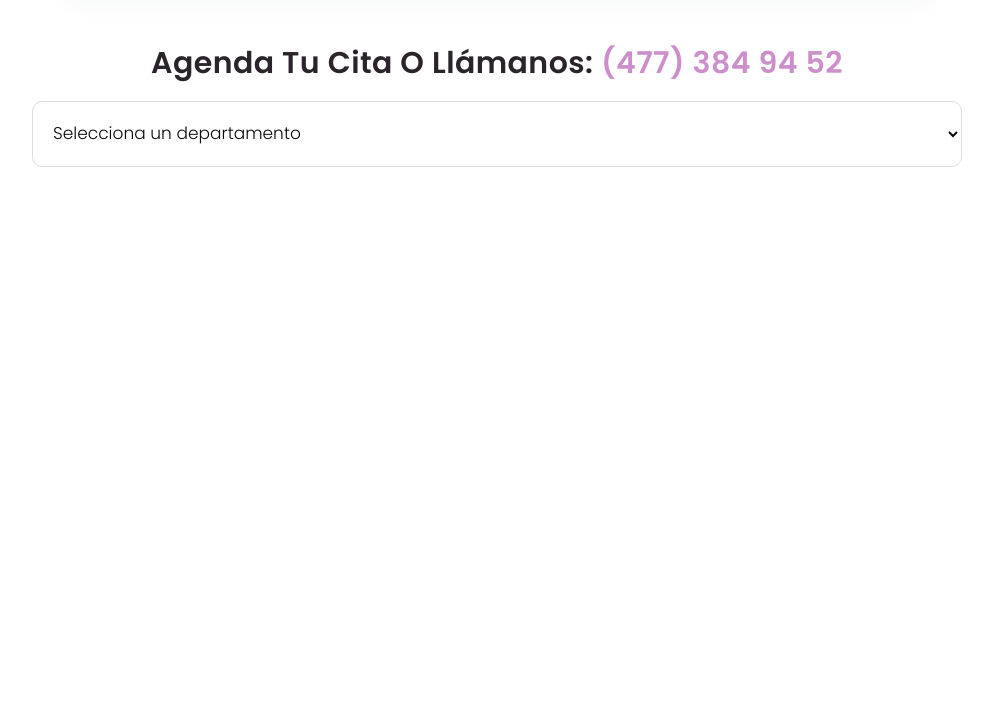
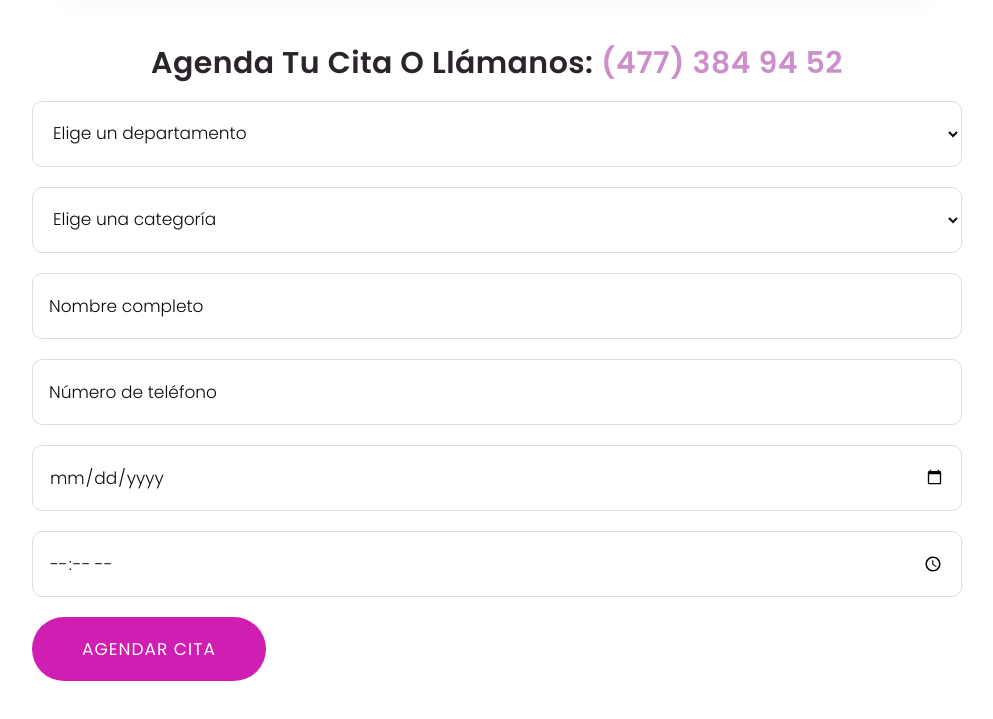
Before and after one commit to ricardovaltierra/leo, a website: page index.html in a window 1280 px wide. Shown: the part 2624-3343 px from the top of the page, without its empty margins (143-1136 px from the left). Drawn offline with nearby package versions, Linux system fonts and the light colour scheme.

Commit message:
Finish section with form

```diff
--- a/index.html
+++ b/index.html
@@ -346,17 +346,44 @@
       </h2>
       <form class="appointment__form flex flex-col gap-y-5">
         <!-- select wrapper -->
-        <div class="">
+        <div class="flex flex-col xl:flex-row gap-5">
           <!-- select 1 -->
           <div class="select relative flex items-center">
             <select class="appareance-none outline-none h-full w-full bg-transparent px-4">
-              <option value="1">Selecciona un departamento</option>
+              <option value="1">Elige un departamento</option>
               <option value="2">Departamento 1</option>
               <option value="3">Departamento 2</option>
               <option value="4">Departamento 3</option>
             </select>
           </div>
+          <!-- select 2 -->
+          <div class="select relative flex items-center">
+            <select class="appareance-none outline-none h-full w-full bg-transparent px-4">
+              <option value="1">Elige una categoría</option>
+              <option value="2">Textiles</option>
+              <option value="3">Bienestar</option>
+              <option value="4">Tiempo libre</option>
+              <option value="5">Oficina y tecnología</option>
+              <option value="6">Hogar</option>
+              <option value="7">Bebidas</option>
+            </select>
+          </div>
         </div>
+        <!-- input wrapper -->
+        <div class="flex flex-col xl:flex-row gap-5">
+          <input type="text" class="input" placeholder="Nombre completo">
+          <input type="tel" class="input" placeholder="Número de teléfono"
+            id="phone" name="phone">
+        </div>
+        <!-- input wrapper -->
+        <div class="flex flex-col xl:flex-row gap-5">
+          <input class="input" type="date">
+          <input class="input" type="time">
+        </div>
+        <!-- btn -->
+        <button class="btn btn-lg btn-accent self-start" type="submit">
+          Agendar cita
+        </button>
       </form>
     </div>
   </section>
```
Also changed, not shown: dist/output.css.
